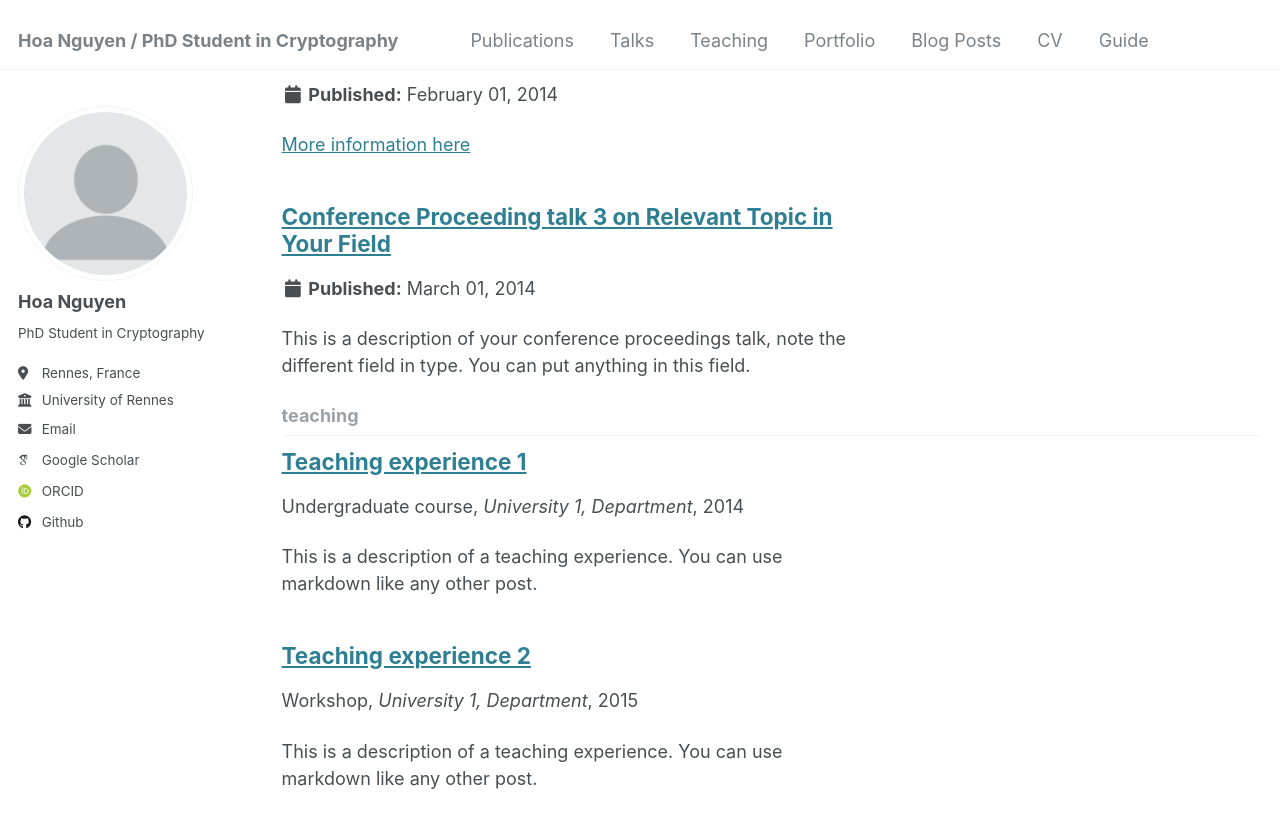
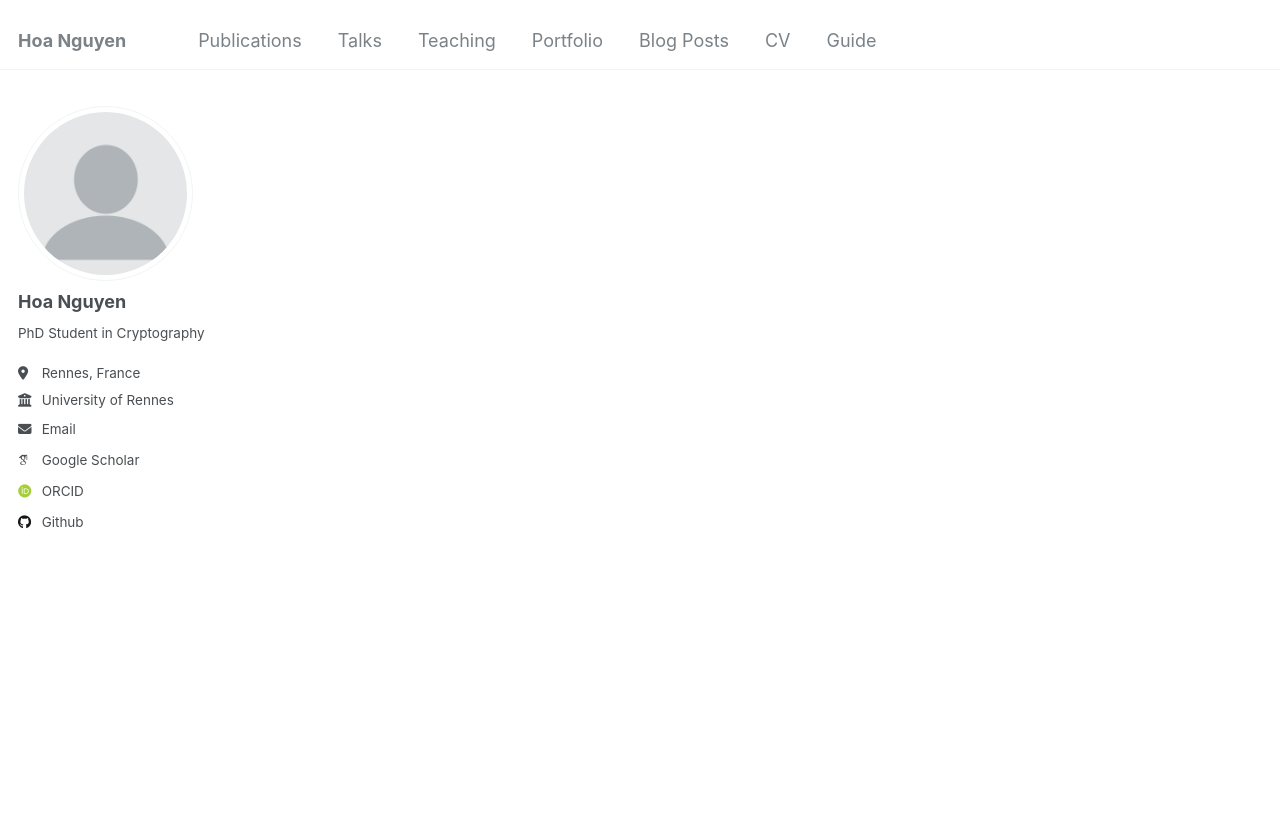
Before and after one commit to HoaNP/HoaNP.github.io, a Jekyll site: the page built from _pages/collection-archive.html, in a window 1280 px wide and 900 px high, scrolled down 2678 px. Shown: the top 828 px of the window. Built offline with Jekyll 4.4.1, drawn with Linux system fonts in a browser that asks for light colours; some web fonts are replaced; some of the changed lines change nothing that is shown; some of the changed text lies outside the part shown.

Commit message:
Update _config.yml

```diff
--- a/_config.yml
+++ b/_config.yml
@@ -8,7 +8,7 @@
 
 # Basic Site Settings
 locale                   : "en-US"
-title                    : "Hoa Nguyen /  PhD Student in Cryptography"
+title                    : "Hoa Nguyen"
 title_separator          : "-"
 name                     : &name "Hoa Nguyen"
 description              : &description "personal description"
@@ -213,13 +213,13 @@
 # These settings control the types of collections used by the template
 collections:
   teaching:
-    output: true
+    output: false
     permalink: /:collection/:path/
   publications:
     output: true
     permalink: /:collection/:path/
   portfolio:
-    output: true
+    output: false
     permalink: /:collection/:path/
   talks:
     output: true
```
